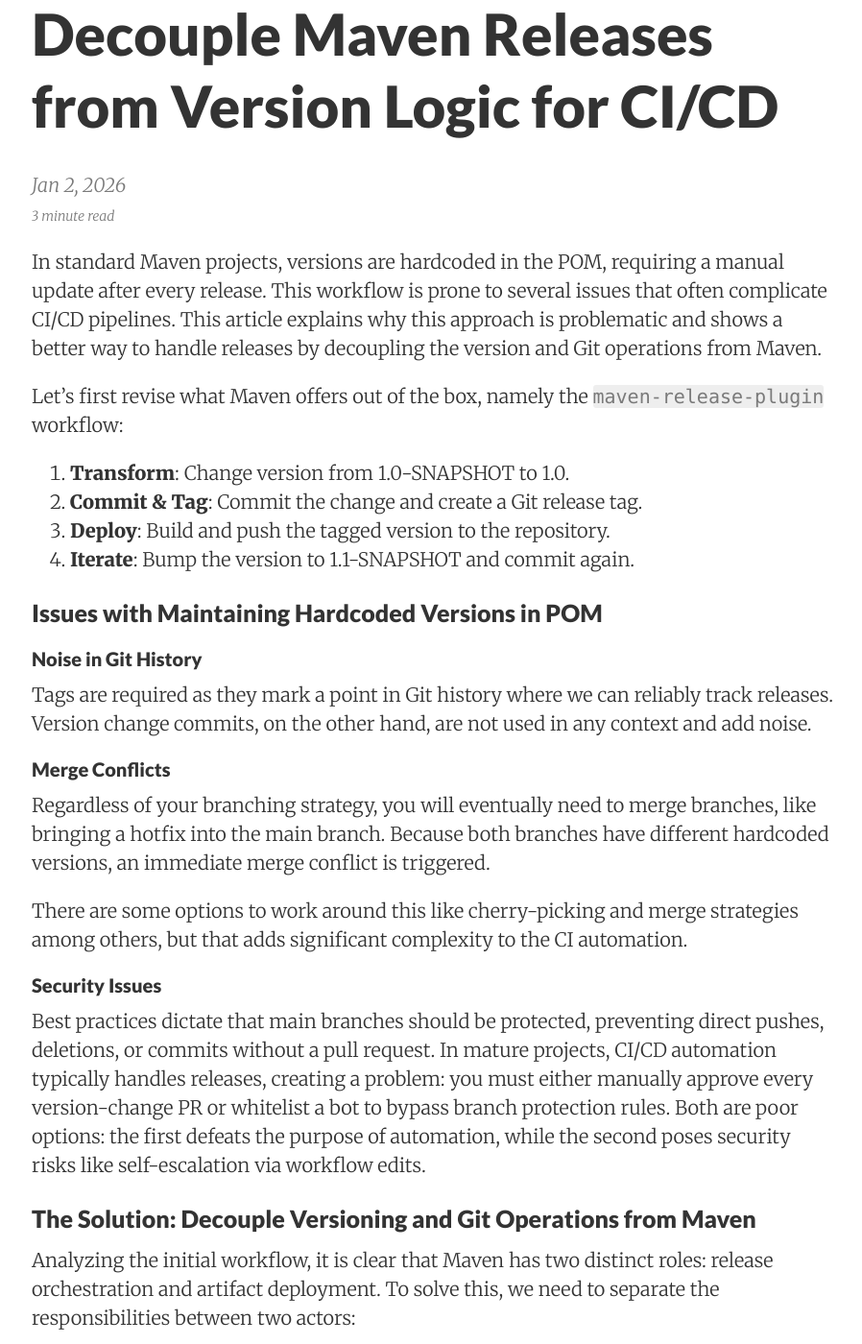
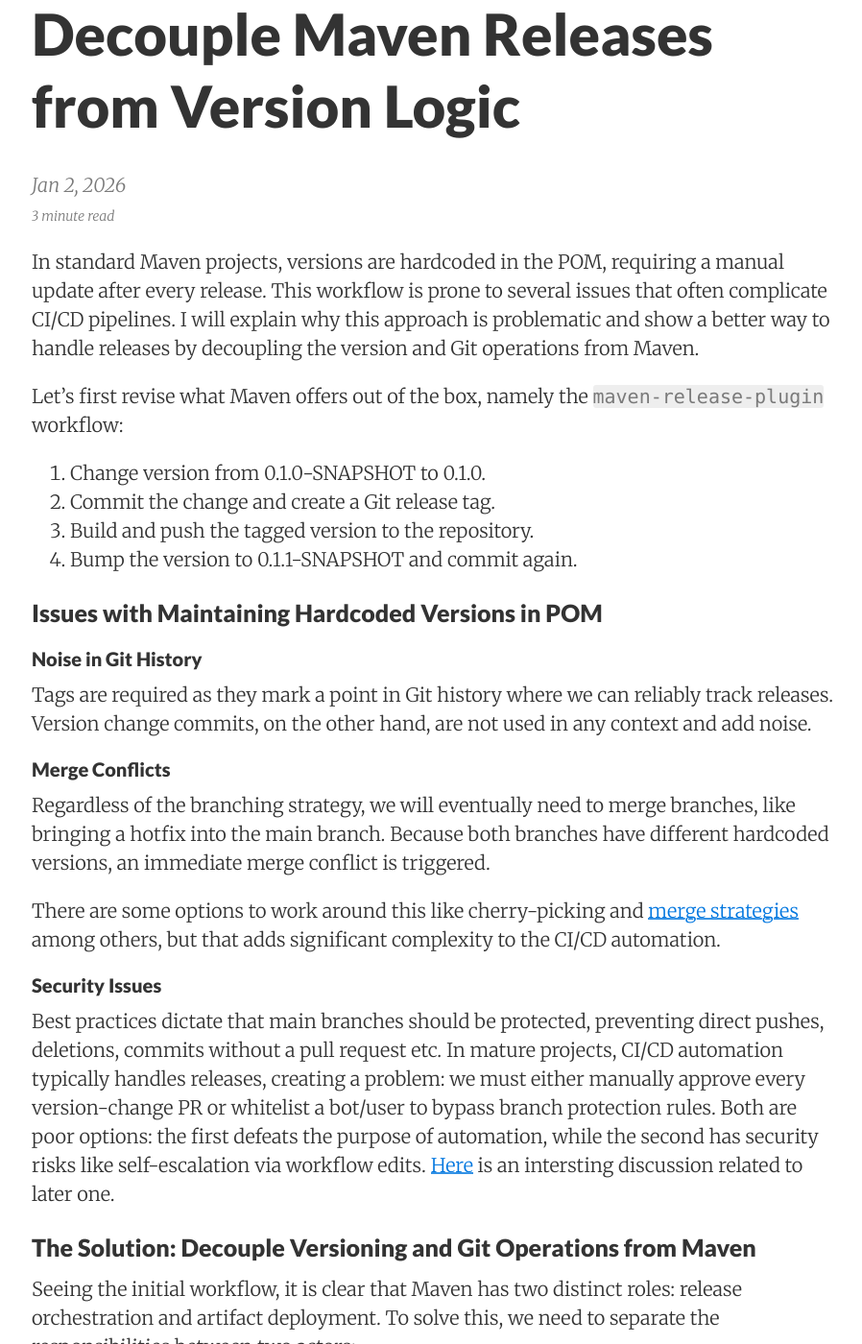
Before and after one commit to apulbere/apulbere.github.io, a Jekyll site: the page built from _posts/2026-01-02-decouple-version-maven.md, in a window 1280 px wide and 1400 px high, scrolled down 237 px. Shown: the whole window at 96% size, without its empty margins (187-1085 px from the left). Built offline with Jekyll 4.4.1, drawn with Linux system fonts in a browser that asks for light colours; nearby versions of some CDN libraries; some of the changed text lies outside the part shown.

Commit message:
Revise article on decoupling Maven versioning

````diff
--- a/_posts/2026-01-02-decouple-version-maven.md
+++ b/_posts/2026-01-02-decouple-version-maven.md
@@ -1,17 +1,17 @@
 ---
 layout: post
-title: Decouple Maven Releases from Version Logic for CI/CD
+title: Decouple Maven Releases from Version Logic
 tags: [java, maven, ci/cd]
 ---
 
-In standard Maven projects, versions are hardcoded in the POM, requiring a manual update after every release. This workflow is prone to several issues that often complicate CI/CD pipelines. This article explains why this approach is problematic and shows a better way to handle releases by decoupling the version and Git operations from Maven.
+In standard Maven projects, versions are hardcoded in the POM, requiring a manual update after every release. This workflow is prone to several issues that often complicate CI/CD pipelines. I will explain why this approach is problematic and show a better way to handle releases by decoupling the version and Git operations from Maven.
 
 Let's first revise what Maven offers out of the box, namely the `maven-release-plugin` workflow:
 
-1. **Transform**: Change version from 1.0-SNAPSHOT to 1.0.
-2. **Commit & Tag**: Commit the change and create a Git release tag.
-3. **Deploy**: Build and push the tagged version to the repository.
-4. **Iterate**: Bump the version to 1.1-SNAPSHOT and commit again.
+1. Change version from 0.1.0-SNAPSHOT to 0.1.0.
+2. Commit the change and create a Git release tag.
+3. Build and push the tagged version to the repository.
+4. Bump the version to 0.1.1-SNAPSHOT and commit again.
 
 ### Issues with Maintaining Hardcoded Versions in POM
 
@@ -19,21 +19,21 @@ Let's first revise what Maven offers out of the box, namely the `maven-release-p
 Tags are required as they mark a point in Git history where we can reliably track releases. Version change commits, on the other hand, are not used in any context and add noise.
 
 #### Merge Conflicts
-Regardless of your branching strategy, you will eventually need to merge branches, like bringing a hotfix into the main branch. Because both branches have different hardcoded versions, an immediate merge conflict is triggered.
+Regardless of the branching strategy, we will eventually need to merge branches, like bringing a hotfix into the main branch. Because both branches have different hardcoded versions, an immediate merge conflict is triggered.
 
-There are some options to work around this like cherry-picking and merge strategies among others, but that adds significant complexity to the CI automation.
+There are some options to work around this like cherry-picking and [merge strategies](https://git-scm.com/docs/merge-strategies) among others, but that adds significant complexity to the CI/CD automation.
 
 #### Security Issues
-Best practices dictate that main branches should be protected, preventing direct pushes, deletions, or commits without a pull request. In mature projects, CI/CD automation typically handles releases, creating a problem: you must either manually approve every version-change PR or whitelist a bot to bypass branch protection rules. Both are poor options: the first defeats the purpose of automation, while the second poses security risks like self-escalation via workflow edits.
+Best practices dictate that main branches should be protected, preventing direct pushes, deletions, commits without a pull request etc. In mature projects, CI/CD automation typically handles releases, creating a problem: we must either manually approve every version-change PR or whitelist a bot/user to bypass branch protection rules. Both are poor options: the first defeats the purpose of automation, while the second has security risks like self-escalation via workflow edits. [Here](https://github.com/orgs/community/discussions/13836) is an intersting discussion related to later one.
 
 ### The Solution: Decouple Versioning and Git Operations from Maven
-Analyzing the initial workflow, it is clear that Maven has two distinct roles: release orchestration and artifact deployment. To solve this, we need to separate the responsibilities between two actors:
+Seeing the initial workflow, it is clear that Maven has two distinct roles: release orchestration and artifact deployment. To solve this, we need to separate the responsibilities between two actors:
 1. **CI/CD**: Acting as the orchestrator of the release process.
 2. **Maven**: Building and publishing the artifact.
 
-While the following example focuses on a multi-module project, these steps are equally valid for standard projects. You can view the full implementation in this PR [https://github.com/apulbere/crop/pull/4/files](https://github.com/apulbere/crop/pull/4/files), but let's break down each step:
+While the following example focuses on a multi-module project, these steps are equally valid for standard projects. You can view the full implementation in [this PR](https://github.com/apulbere/crop/pull/4/files), but let's break down each step:
 
-#### 1. Update the POMs to Use CI-Friendly Properties
+#### 1. Remove hardcoded version
 Update the POMs to use `${revision}` instead of hardcoded versions. This should be done for the parent as well as children POMs.
 
 Instead of:
@@ -59,7 +59,7 @@ Defining a default version is necessary for local builds and IDEs to avoid error
 ```
 
 #### 3. Add the Flatten Maven Plugin
-This is done for two reasons: to resolve `${revision}` and to remove everything that is not needed for the consumers of the artifact. The plugin actually creates other POMs. There are a couple of flatten modes, the most important ones:
+This should be done for two reasons: to resolve `${revision}` and to remove everything that is not needed for the consumers of the artifact. The plugin actually creates other POMs. It is important to note that there are a couple of flatten modes:
 
 * **resolveCiFriendliesOnly**: Useful for CI/CD pipelines, like running tests. It will only resolve `${revision}` in our case, but the rest will remain as is.
 * **ossrh**: Useful for flattening when publishing to Maven Central. It removes everything that the consumer of the artifact does not actually use (parent references, build plugins, profiles, etc.) and creates a clean, minimal POM.
@@ -79,7 +79,7 @@ The published POM will look like this:
 ```
 
 #### 4. Update .gitignore
-Add `.flattened-pom.xml` to your `.gitignore`, so that you don't accidentally commit automatically generated flattened POMs.
+Add `.flattened-pom.xml` to our `.gitignore`, so that we don't accidentally commit automatically generated flattened POMs.
 
 #### 5. Update the CI/CD Pipeline
 Amend the Maven deploy command to pass the revision version.
@@ -87,4 +87,4 @@ Amend the Maven deploy command to pass the revision version.
 mvn deploy -Drevision=${{ steps.extract_version.outputs.version }}
 ```
 
-In this example, the version is pulled directly from the GitHub Release action, which says both what version is used and when the release occurs. Once these responsibilities are separated, it is easy to extend the logic, for instance, by implementing automatic version calculation similar to to [jgitver](https://github.com/jgitver/jgitver). But mind you: in your CI/CD pipeline, not in Maven.
+In this example, the version is pulled directly from the GitHub Release action, which says both what version is used and when the release occurs. Once these responsibilities are separated, it is easy to extend the logic, for instance, by implementing automatic version calculation similar to [jgitver](https://github.com/jgitver/jgitver). But mind you: in our CI/CD pipeline, not in Maven.
````
